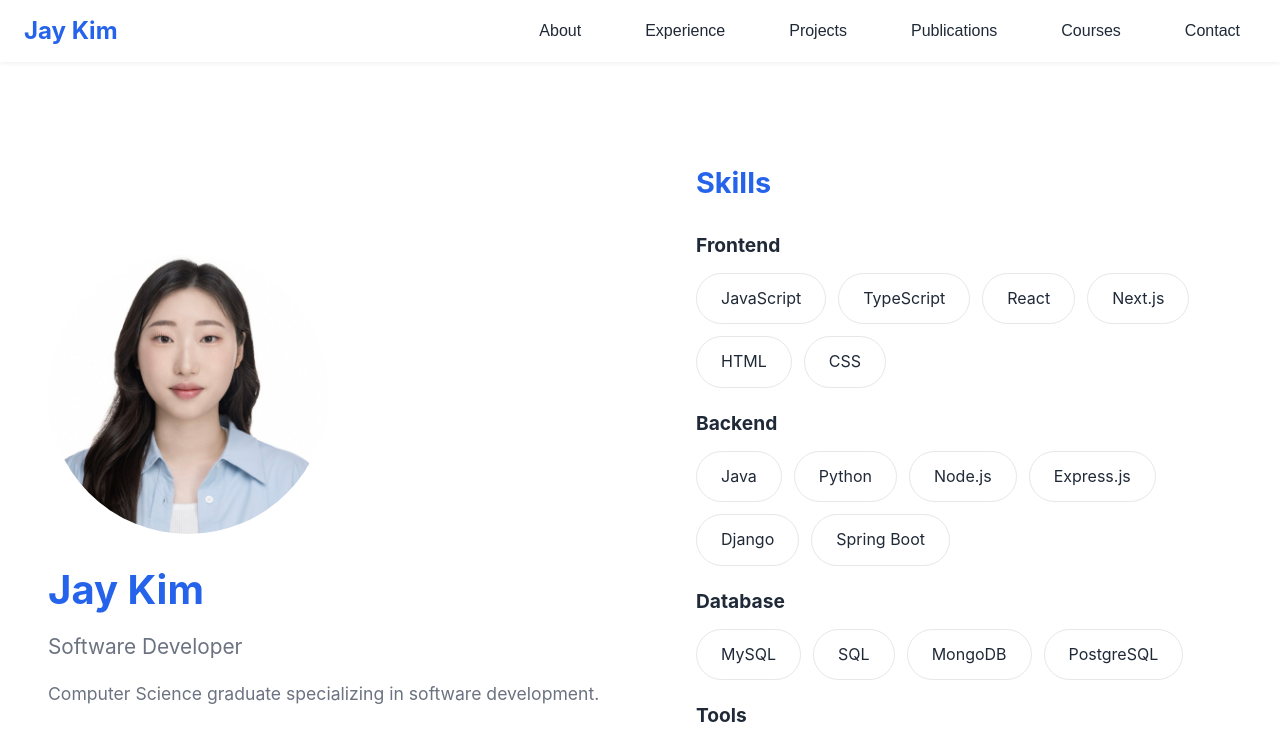
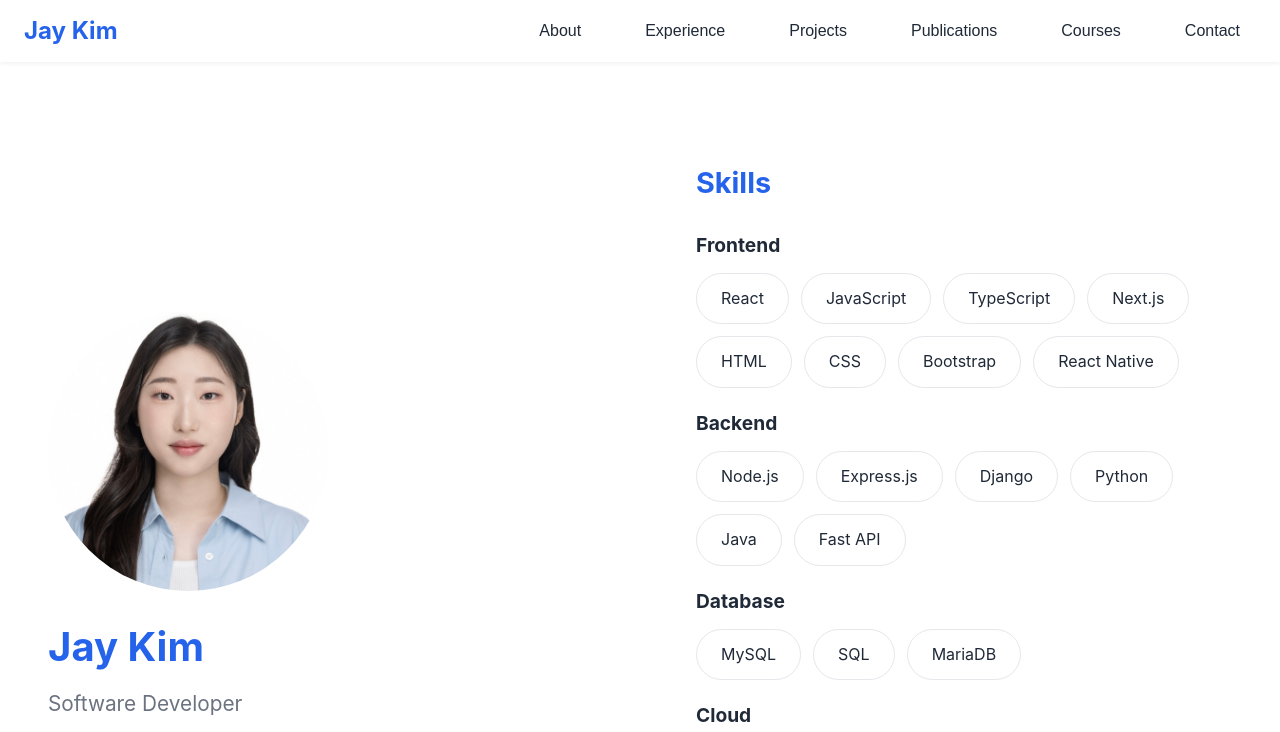
Before and after one commit to yeonkim1213/yeonkim1213.github.io, a React (Create React App) app: page / in a window 1280 px wide. Shown: the top 732 px of the page. Built offline with nearby package versions, Linux system fonts and the light colour scheme.

Commit message:
Update skills

```diff
--- a/src/data/skills.js
+++ b/src/data/skills.js
@@ -1,14 +1,17 @@
 export const skills = {
   frontend: [
-    "JavaScript", "TypeScript", "React", "Next.js", "HTML", "CSS"
+    "React", "JavaScript", "TypeScript",  "Next.js", "HTML", "CSS", "Bootstrap", "React Native"
   ],
   backend: [
-    "Java", "Python",  "Node.js", "Express.js", "Django", "Spring Boot"
+    "Node.js", "Express.js", "Django", "Python", "Java", "Fast API"
   ],
   database: [
-    "MySQL", "SQL", "MongoDB", "PostgreSQL"
+    "MySQL", "SQL", "MariaDB"
+  ],
+  cloud: [
+    "AWS", "Firebase"
   ],
   tools: [
-    "Git", "AWS", "Docker", "Kubernetes", "Jenkins"
+     "VSCode", "Git", "npm", "yarn", "Postman", "Figma", "Slack", "Notion"
   ]
 };
```
